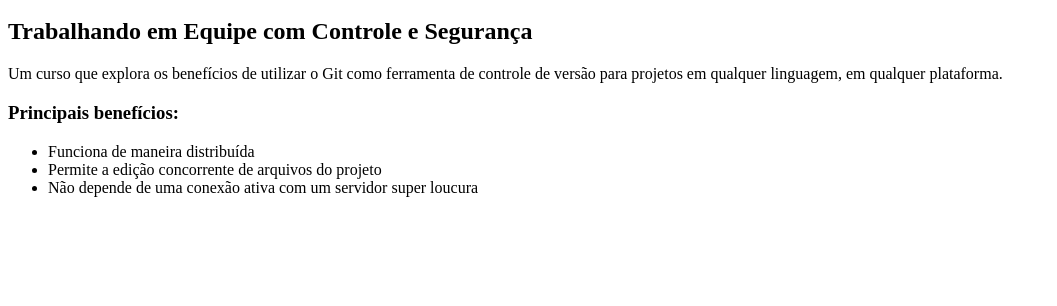
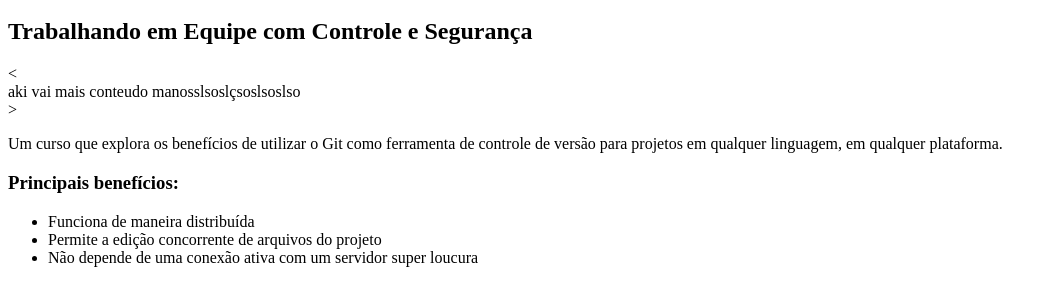
Before and after one commit to sanguitar/TreinamentoCaelum, a plain HTML site: page index.html in a window 1280 px wide. Shown: the part 48-354 px from the top of the page, without its empty margins (0-1057 px from the left). Drawn offline with Linux system fonts and the light colour scheme.

Commit message:
arrumando a tag

```diff
--- a/index.html
+++ b/index.html
@@ -5,6 +5,10 @@
     <body>
         <h1>Git</h1>
         <h2>Trabalhando em Equipe com Controle e Segurança</h2>
+
+        <<main>
+            aki vai mais conteudo manosslsoslçsoslsoslso
+        </main>>
 
         <p>Um curso que explora os benefícios de utilizar o Git como ferramenta de controle de versão para projetos em qualquer linguagem, em qualquer plataforma.</p>
 
```
